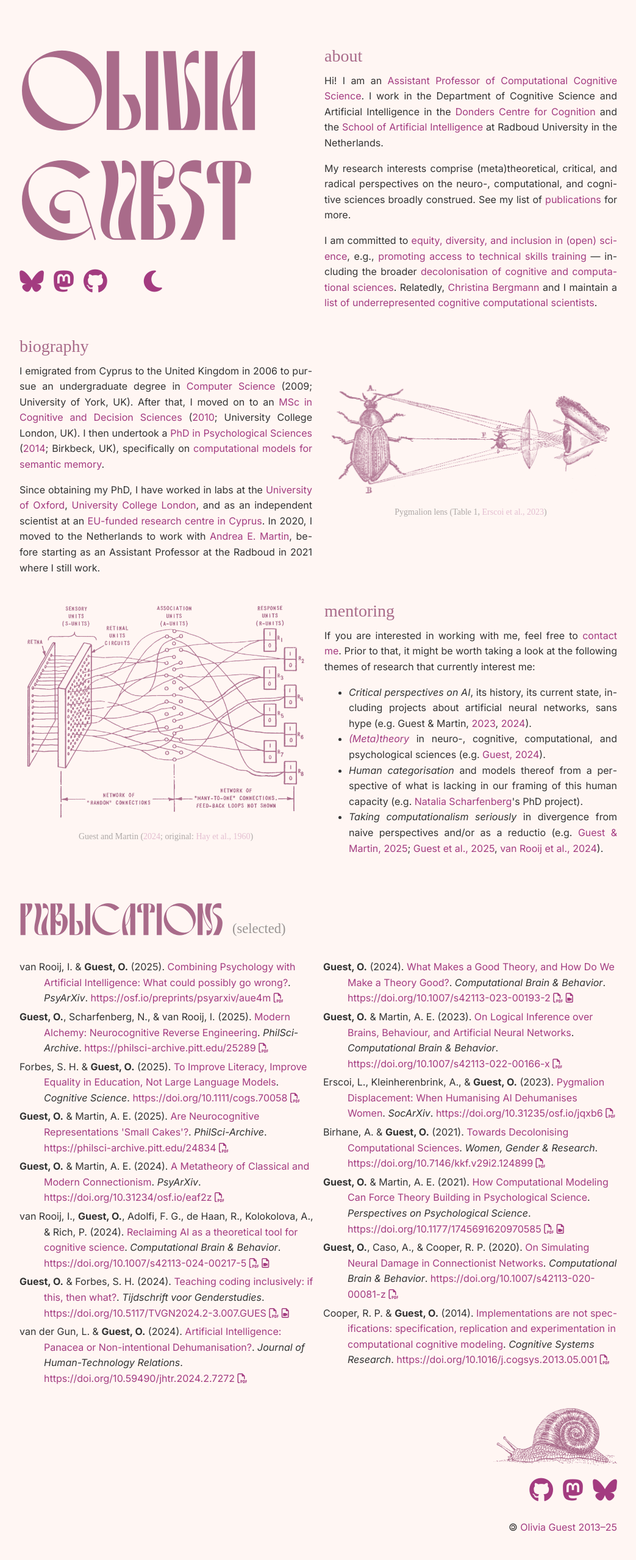
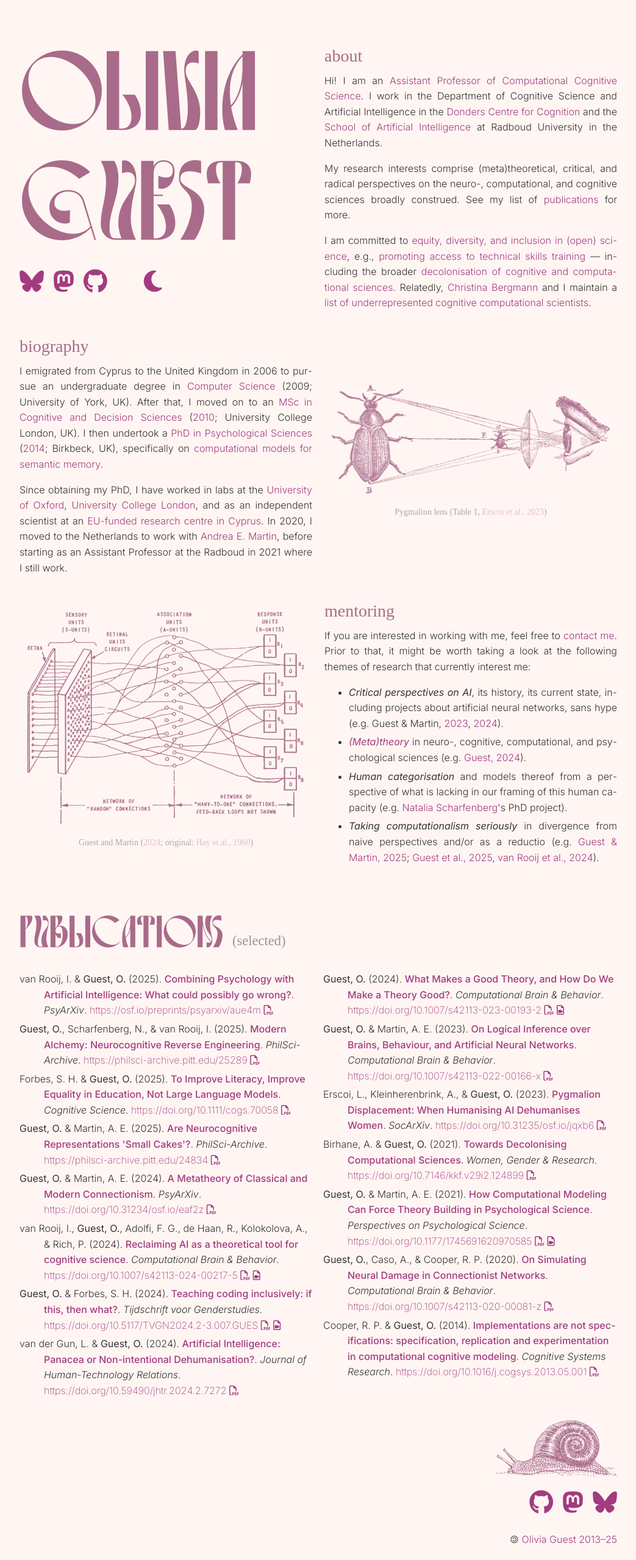
Before and after one commit to oliviaguest/oliviaguest.github.io, a Jekyll site: the page built from index.html, in a window 1280 px wide. Shown: the whole page at 61% size, without its empty margins (118-1161 px from the left). Built offline with Jekyll 4.4.1, drawn with Linux system fonts in a browser that asks for light colours; nearby versions of some CDN libraries; some web fonts are replaced; library files that are not in the unit come from our copies; a style sheet for code colours, icons or effects is not loaded.

Commit message:
font weights

```diff
--- a/_includes/mentoring.html
+++ b/_includes/mentoring.html
@@ -11,9 +11,9 @@
 <h2 id="mentoring"><a href="#mentoring">mentoring</a></h2>
 <p>If you are interested in working with me, feel free to <a href="mailto:olivia.guest@ru.nl">contact me</a>. Prior to that, it might be worth taking a look at the following themes of research that currently interest me:
     <ul>
-        <li><i>Critical perspectives on AI</i>, its history, its current state, including projects about artificial neural networks, sans hype (e.g. Guest & Martin, <a href="http://doi.org/10.1007/s42113-022-00166-x">2023</a>, <a href="http://doi.org/10.31234/osf.io/eaf2z">2024</a>).</li>
-        <li><i><a href="//metatheory.space">(Meta)theory</a></i> in neuro-, cognitive, computational, and psychological sciences (e.g. <a href="http://doi.org/10.1007/s42113-023-00193-2">Guest, 2024</a>).</li>
-        <li><i>Human categorisation</i> and models thereof from a perspective of what is lacking in our framing of this human capacity (e.g. <a href="https://www.ru.nl/en/people/scharfenberg-n">Natalia Scharfenberg</a>'s PhD project).</li>
-        <li><i>Taking computationalism seriously</i> in divergence from  naive perspectives and/or as a reductio (e.g. <a href="https://philsci-archive.pitt.edu/24834">Guest & Martin, 2025</a>; <a href="https://philsci-archive.pitt.edu/25289">Guest et al., 2025</a>, <a href="http://doi.org/10.1007/s42113-024-00217-5">van Rooij et al., 2024</a>).
+        <li class="mentoring"><em>Critical perspectives on AI</em>, its history, its current state, including projects about artificial neural networks, sans hype (e.g. Guest & Martin, <a href="http://doi.org/10.1007/s42113-022-00166-x">2023</a>, <a href="http://doi.org/10.31234/osf.io/eaf2z">2024</a>).</li>
+        <li class="mentoring"><em><a href="//metatheory.space">(Meta)theory</a></em> in neuro-, cognitive, computational, and psychological sciences (e.g. <a href="http://doi.org/10.1007/s42113-023-00193-2">Guest, 2024</a>).</li>
+        <li class="mentoring"><em>Human categorisation</em> and models thereof from a perspective of what is lacking in our framing of this human capacity (e.g. <a href="https://www.ru.nl/en/people/scharfenberg-n">Natalia Scharfenberg</a>'s PhD project).</li>
+        <li class="mentoring"><em>Taking computationalism seriously</em> in divergence from  naive perspectives and/or as a reductio (e.g. <a href="https://philsci-archive.pitt.edu/24834">Guest & Martin, 2025</a>; <a href="https://philsci-archive.pitt.edu/25289">Guest et al., 2025</a>, <a href="http://doi.org/10.1007/s42113-024-00217-5">van Rooij et al., 2024</a>).
     </ul>
 </p>
--- a/_includes/publications.html
+++ b/_includes/publications.html
@@ -15,19 +15,19 @@
       ({% if publication.status == 'inpress' %}{{ publication.status }}{% else %}{{publication.date | date: "%Y"}}{% endif %}).
       <!-- <div class="title"> -->
         {% if publication.doi %}
-        <a href="//doi.org/{{ publication.doi }}">{{ publication.title }}</a>{% elsif publication.url %}
-        <a href="{{ publication.url }}">{{ publication.title }}</a>{% elsif publication.arxiv %}
-        <a href="{{ publication.arxiv }}">{{ publication.title }}</a>{% elsif publication.pdf %}
-        <a href="{{ publication.pdf }}">{{ publication.title }}</a>{% else %} {{ publication.title }}
+        <a class="title" href="//doi.org/{{ publication.doi }}">{{ publication.title }}</a>{% elsif publication.url %}
+        <a class="title" href="{{ publication.url }}">{{ publication.title }}</a>{% elsif publication.arxiv %}
+        <a class="title" href="{{ publication.arxiv }}">{{ publication.title }}</a>{% elsif publication.pdf %}
+        <a class="title" href="{{ publication.pdf }}">{{ publication.title }}</a>{% else %} {{ publication.title }}
         {% endif %}.
       <!-- </div>. -->
         {% if publication.journal %}<i>{{ publication.journal }}</i>.
         {% elsif publication.server %}<i>{{ publication.server }}</i>. {% endif %}
 
 
-        {% if publication.doi %}<a href="//doi.org/{{ publication.doi }}">https://doi.org/{{ publication.doi }}</a>
-        {% elsif publication.zenodo %}<a href="{{ publication.zenodo }}">{{ publication.zenodo }}</a>
-        {% elsif publication.url %}<a href="{{ publication.url }}">{{ publication.url }}</a>{% endif %}
+        {% if publication.doi %}<a class="lighter" href="//doi.org/{{ publication.doi }}">https://doi.org/{{ publication.doi }}</a>
+        {% elsif publication.zenodo %}<a class="lighter" href="{{ publication.zenodo }}">{{ publication.zenodo }}</a>
+        {% elsif publication.url %}<a class="lighter" href="{{ publication.url }}">{{ publication.url }}</a>{% endif %}
 
 
         <span class="small-icons">
--- a/css/custom.css
+++ b/css/custom.css
@@ -31,8 +31,26 @@
     --dark-a: #e47ec7;
 
     --font-family-sans: 'Inter', sans-serif;
+    font-weight: 300;
   }
 
+em {
+    font-weight: 400;
+    font-style: italic;
+}
+
+b {
+    font-weight: 400;
+}
+
+a.title {
+    font-weight: 500;
+}
+
+a.lighter
+ {
+    font-weight: 200;
+}
 
 body {
     height: 100%;
@@ -312,3 +330,7 @@
 {
     display: none;
 }
+
+li.mentoring {
+    padding-bottom: 0.5rem;
+}
```
